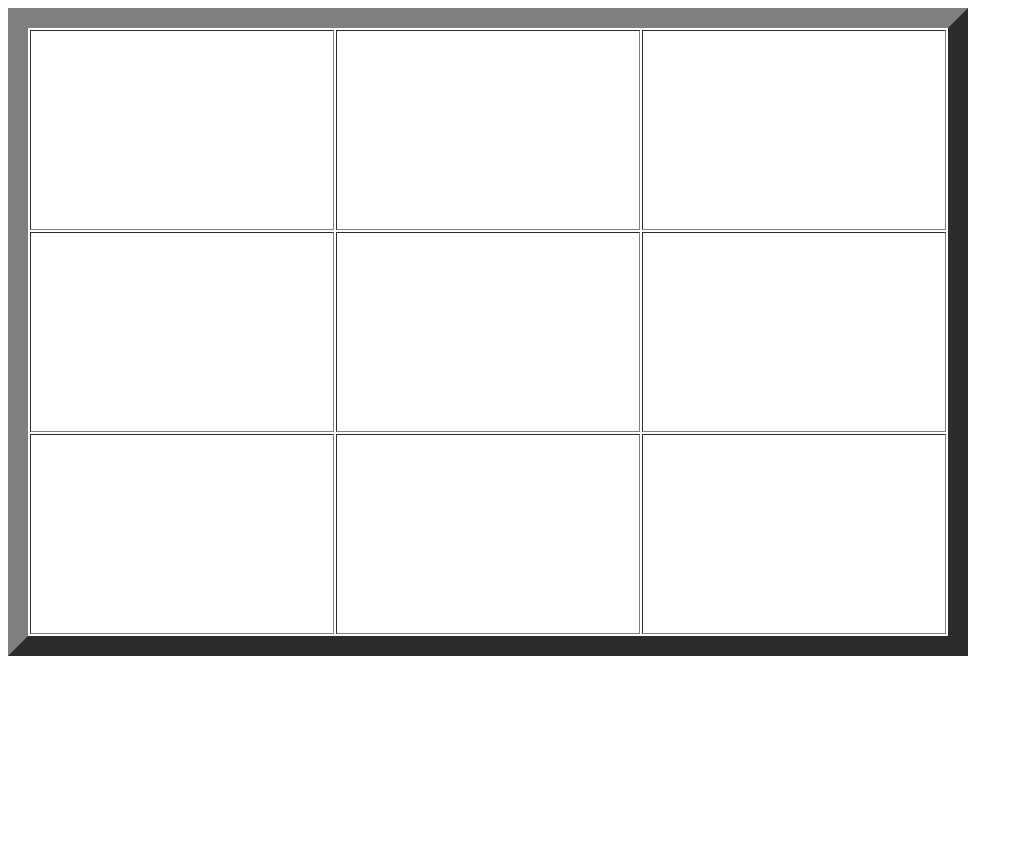
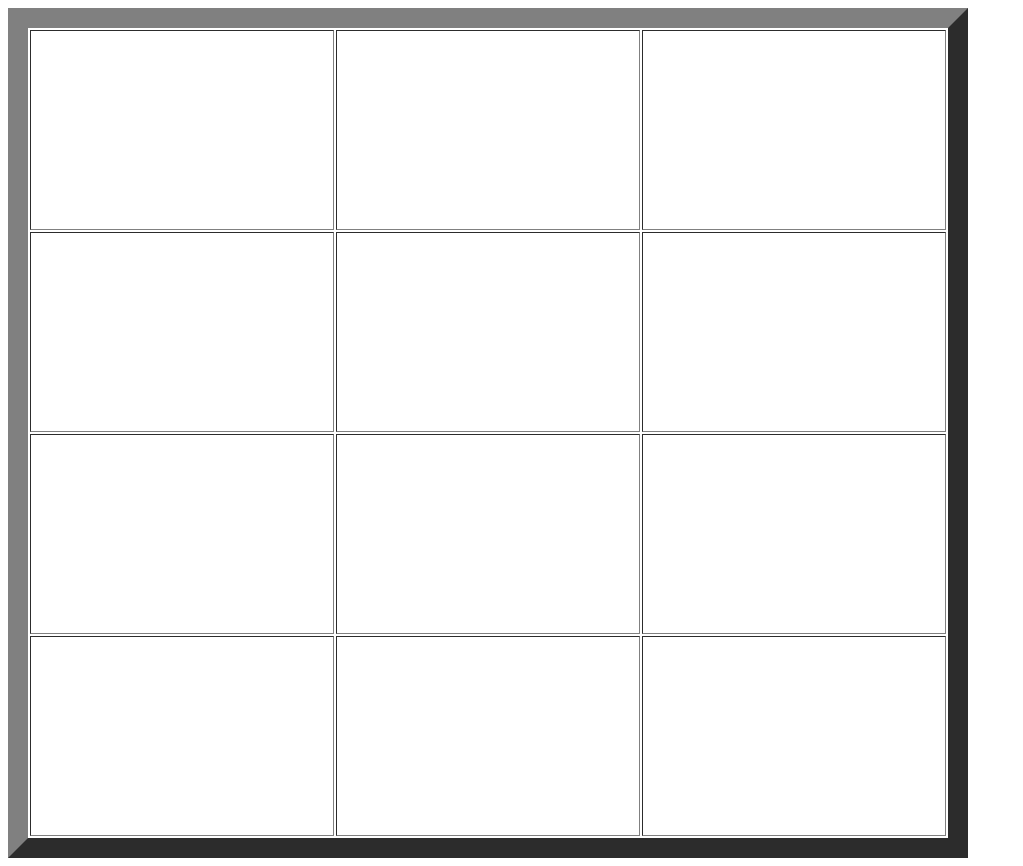
Before and after one commit to Manasi97/samplerepo, a plain HTML site: page game.html in a window 1280 px wide. Shown: the whole page, without its empty margins (0-1023 px from the left). Before the commit the page ends 800 px from the top, so only its background shows below. Drawn offline with Linux system fonts and the light colour scheme.

Commit message:
br2 inserted

```diff
--- a/game.html
+++ b/game.html
@@ -4,6 +4,7 @@
 <table style="text-align:center" border="20">
 <!-- Do not move this table content into multiple lines; keep it in a single line to create conflicts -->
   <tr align="center" height="200"><td width="300"></td><td width="300"></td><td width="300"></td></tr><tr align="center" height="200"><td></td><td></td><td></td></tr><tr align="center" height="200"><td></td><td></td><td></td></tr>
+  <tr align="center" height="200"><td width="300"></td><td width="300"></td><td width="300"></td></tr>
 <!-- Do not move this table content into multiple lines; keep it in a single line to create conflicts -->
 </table>
 </font>
```
